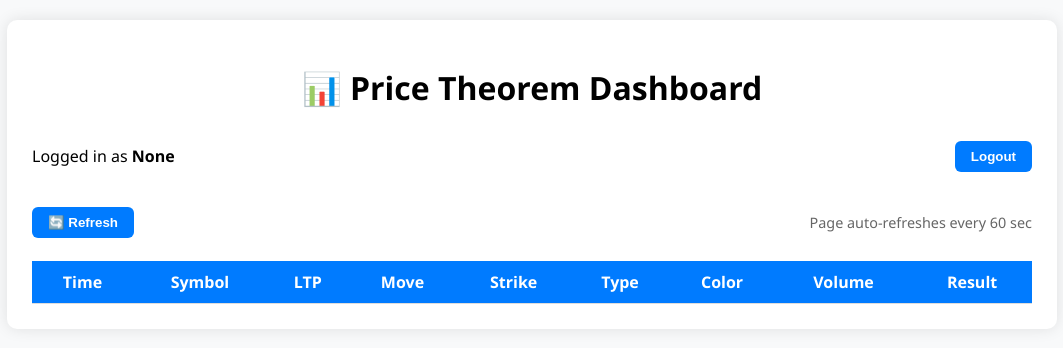
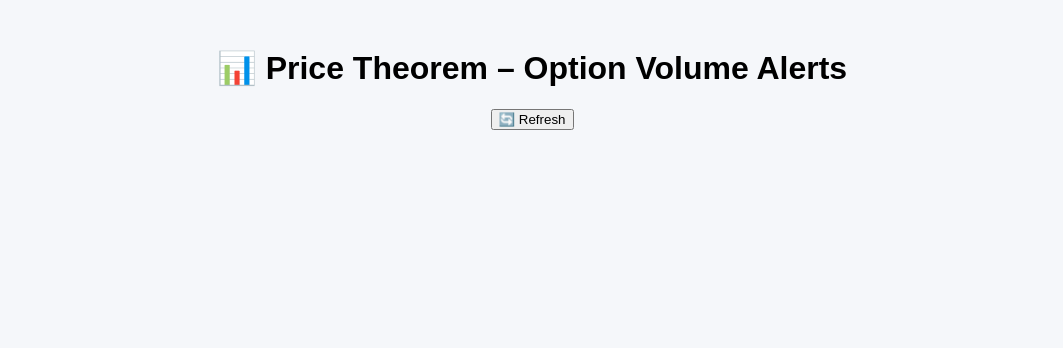
Before and after one commit to pricetheorem3/pricetheorem, a Flask app: page / in a window 1280 px wide. Shown: the top 348 px of the page, without its empty margins (108-1171 px from the left). Run offline with Flask 3, Linux system fonts and the light colour scheme; the visitor is signed in with stand-in values (Sample User, id 1); lists and menus that the app fills with data are empty.

Commit message:
Update index.html

```diff
--- a/templates/index.html
+++ b/templates/index.html
@@ -1,62 +1,91 @@
 <!DOCTYPE html>
-<html lang="en">
+<html>
 <head>
-    <meta charset="UTF-8">
-    <title>Price Theorem – Option Volume Dashboard</title>
-    <link rel="stylesheet" href="{{ url_for('static', filename='style.css') }}">
-    <meta name="viewport" content="width=device-width, initial-scale=1.0">
+    <title>Price Theorem Alerts</title>
+    <meta charset="UTF-8" />
+    <meta name="viewport" content="width=device-width, initial-scale=1.0" />
+    <style>
+        body {
+            font-family: Arial, sans-serif;
+            padding: 20px;
+            background: #f5f7fa;
+        }
+        h1 {
+            text-align: center;
+        }
+        .refresh-btn {
+            margin-bottom: 15px;
+            display: flex;
+            justify-content: center;
+        }
+        table {
+            width: 100%;
+            border-collapse: collapse;
+            font-size: 14px;
+            background: white;
+        }
+        th, td {
+            border: 1px solid #ddd;
+            padding: 8px;
+            text-align: center;
+        }
+        th {
+            background: #333;
+            color: white;
+        }
+        tr:nth-child(even) {
+            background: #f2f2f2;
+        }
+        .green { color: green; }
+        .red { color: red; }
+    </style>
+    <script>
+        setInterval(() => location.reload(), 60000); // Auto-refresh every 60 seconds
+        function manualRefresh() {
+            location.reload();
+        }
+    </script>
 </head>
 <body>
-    <div class="container">
-        <h1>📊 Price Theorem Dashboard</h1>
-        <div class="sub-header">
-            <p>Logged in as <strong>{{ session.get('username') }}</strong></p>
-            <form action="/logout" method="post">
-                <button class="logout-btn">Logout</button>
-            </form>
-        </div>
-        <div class="refresh-section">
-            <form method="get" action="/">
-                <button class="refresh-btn">🔄 Refresh</button>
-            </form>
-            <p class="note">Page auto-refreshes every 60 sec</p>
-        </div>
+    <h1>📊 Price Theorem – Option Volume Alerts</h1>
+
+    <div class="refresh-btn">
+        <button onclick="manualRefresh()">🔄 Refresh</button>
+    </div>
+
+    {% for alert in alerts %}
+        <h2>{{ alert.symbol }} @ {{ alert.ltp }} ({{ alert.move }}) – {{ alert.time }}</h2>
         <table>
             <thead>
                 <tr>
-                    <th>Time</th>
-                    <th>Symbol</th>
-                    <th>LTP</th>
-                    <th>Move</th>
                     <th>Strike</th>
-                    <th>Type</th>
-                    <th>Color</th>
-                    <th>Volume</th>
-                    <th>Result</th>
+                    <th>PUT Color</th>
+                    <th>PUT Vol</th>
+                    <th>PUT ✅</th>
+                    <th>CALL Color</th>
+                    <th>CALL Vol</th>
+                    <th>CALL ✅</th>
                 </tr>
             </thead>
             <tbody>
-                {% for alert in alerts %}
-                    {% for option in alert.options %}
-                        <tr class="{{ 'green-row' if option.result == '✅' else 'red-row' }}">
-                            <td>{{ alert.time }}</td>
-                            <td>{{ alert.symbol }}</td>
-                            <td>{{ alert.ltp }}</td>
-                            <td>{{ alert.move }}</td>
-                            <td>{{ option.strike }}</td>
-                            <td>{{ option.type }}</td>
-                            <td>{{ option.color }}</td>
-                            <td>{{ option.volume }}</td>
-                            <td class="result">{{ option.result }}</td>
-                        </tr>
-                    {% endfor %}
+                {% for i in range(5) %}
+                    <tr>
+                        <td>{{ alert.options[i].strike }}</td>
+                        <td class="{{ 'green' if alert.options[i].color == 'Green' else 'red' }}">
+                            {{ alert.options[i].color }}
+                        </td>
+                        <td>{{ alert.options[i].volume }}</td>
+                        <td>{{ alert.options[i].result }}</td>
+                        <td class="{{ 'green' if alert.options[i+5].color == 'Green' else 'red' }}">
+                            {{ alert.options[i+5].color }}
+                        </td>
+                        <td>{{ alert.options[i+5].volume }}</td>
+                        <td>{{ alert.options[i+5].result }}</td>
+                    </tr>
                 {% endfor %}
             </tbody>
         </table>
-    </div>
-
-    <script>
-        setTimeout(() => location.reload(), 60000); // auto-refresh every 60 sec
-    </script>
+        <br>
+    {% endfor %}
 </body>
 </html>
```
